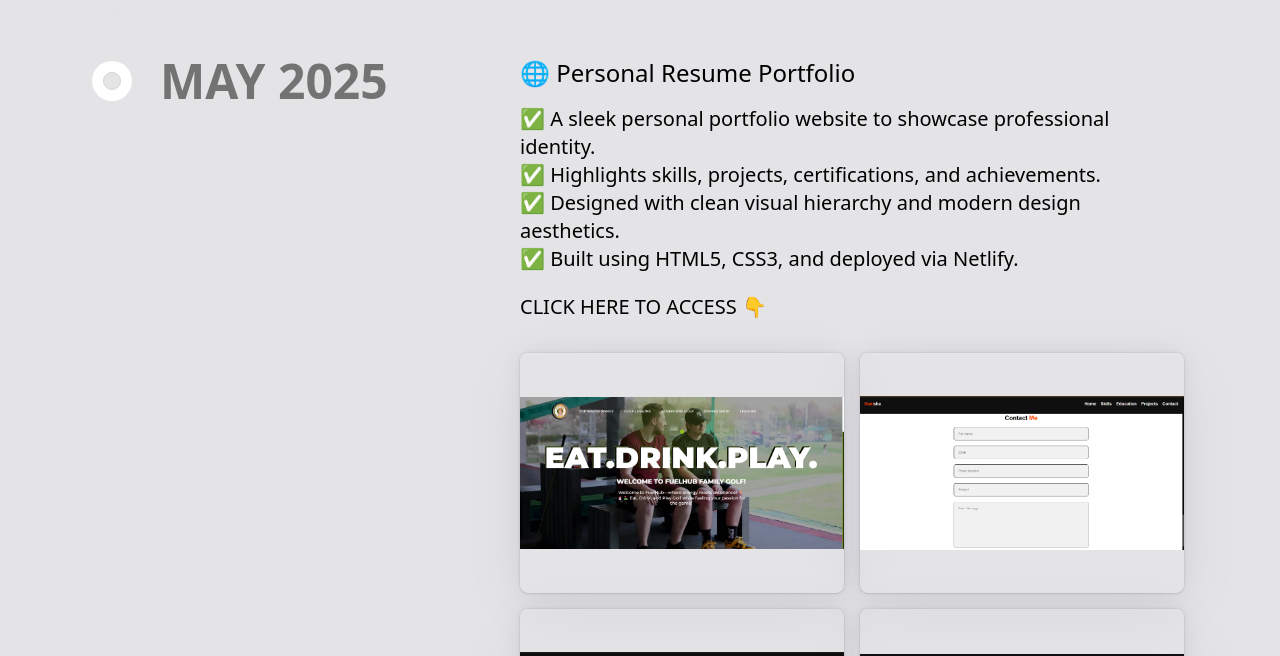
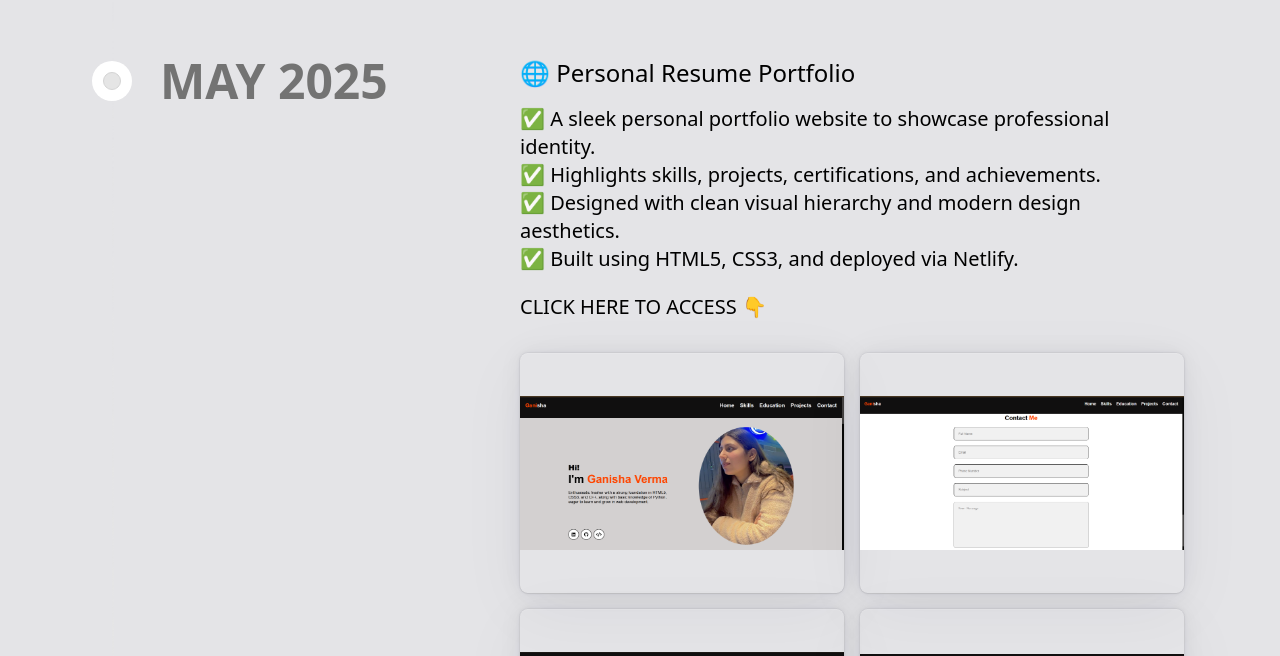
Before and after one commit to Ganishaverma19/REACTPORTFOLIO, a React (Vite) app: page / in a window 1280 px wide. Shown: the part 2131-2787 px from the top of the page. Built offline with nearby package versions, Linux system fonts and the light colour scheme.

Commit message:
Update timelineeffect.jsx and App.jsx

```diff
--- a/src/App.jsx
+++ b/src/App.jsx
@@ -35,7 +35,7 @@ function App() {
                 <FaMoon onClick={()=> setDarkMode(!darkMode)} className=' text-md lg:text-xl cursor-pointer '/>
               </li>
               <li>
-                <a className =" bg-gradient-to-r from-cyan-500 to-teal-500 rounded px-2 py-1 lg:px-4 lg:py-2" href="src\assets\RESUME.pdf">Resume </a>
+                <a className =" bg-gradient-to-r from-cyan-500 to-teal-500 rounded px-2 py-1 lg:px-4 lg:py-2" href="src/assets/RESUME.pdf" target="_blank" rel="noopener noreferrer">Resume </a>
               </li>
             </ul>
           </nav>
@@ -51,7 +51,7 @@ function App() {
           <div className=' text-4xl lg:text-5xl flex justify-center gap-16 py-4 '>
              <FaLinkedin/>
              <FaGithub/>
-            <img src="/leetcode.png" alt="LeetCode" className=' w-7  h-8  lg:w-10 lg:h-11'/>
+            <img src="public/leetcode.png" alt="LeetCode" className=' w-7  h-8  lg:w-10 lg:h-11'/>
           </div>
           <div className='flex justify-center py-4 '>
               <img src={img} alt="Avtar" className="w-40 h-40 bg-gradient-to-r from-cyan-500 to-teal-500 rounded-full"/>
--- a/src/timelineeffect.jsx
+++ b/src/timelineeffect.jsx
@@ -39,7 +39,7 @@ export function TimelineDemo() {
           <div className="grid grid-cols-2 gap-4">
             <a href="https://ganishavermaportfolio.netlify.app" target="_blank" rel="noopener noreferrer">
             <img
-              src="src/assets/FuelHub/FuelHub1.png"
+              src="src/assets/Portfolio/portfolio1.png"
               alt="hero template"
               width={500}
               height={500}
```
